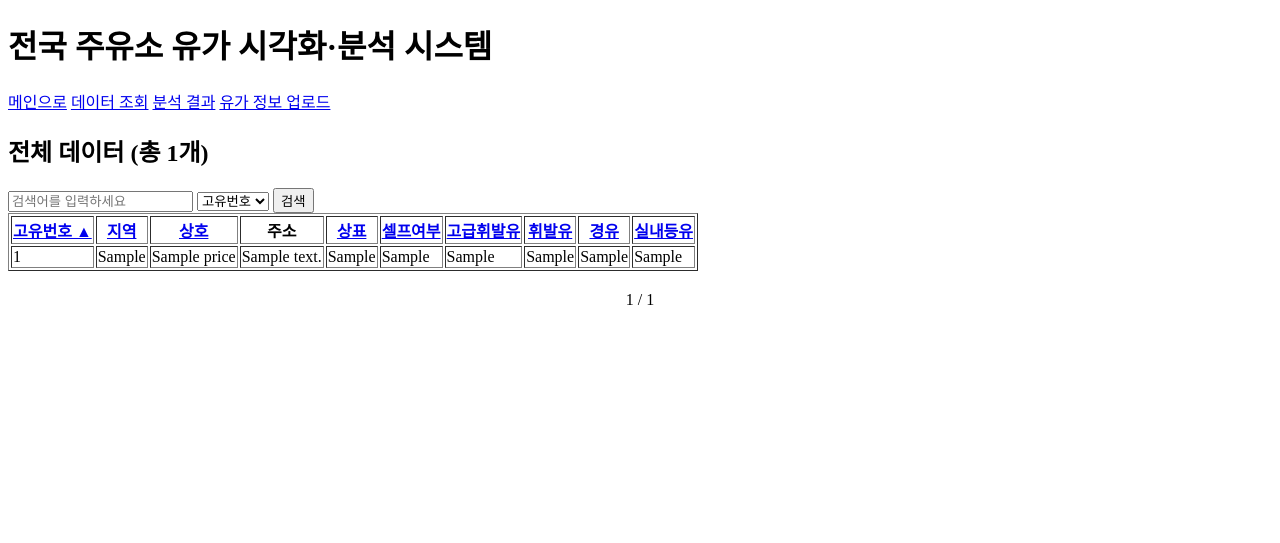
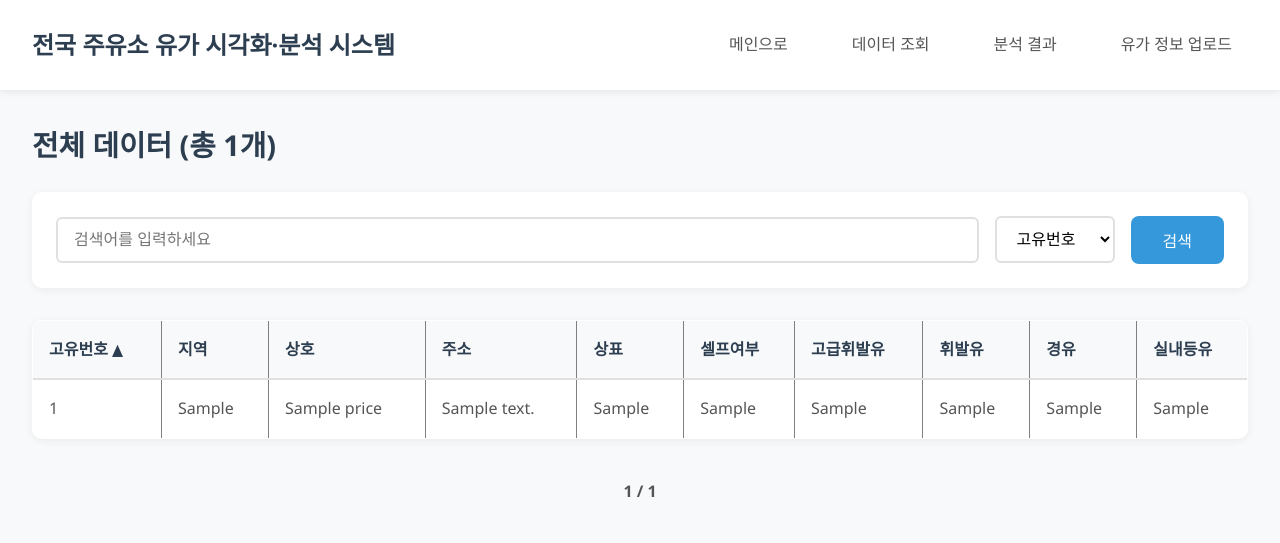
Before and after one commit to tasueom/Gas-price-visualization, a Flask app: page /list in a window 1280 px wide. Shown: the top 543 px of the page. Run offline with Flask 3, Linux system fonts and the light colour scheme; tables that the repository leaves empty or names only in its code hold one stand-in row (values such as "Sample post").

Commit message:
chore: style.css 추가

```diff
--- /dev/null
+++ b/static/css/style.css
@@ -0,0 +1,326 @@
+/* 전역 스타일 */
+* {
+    margin: 0;
+    padding: 0;
+    box-sizing: border-box;
+}
+
+body {
+    font-family: 'Segoe UI', Tahoma, Geneva, Verdana, sans-serif;
+    background-color: #f8f9fa;
+    color: #333;
+    line-height: 1.6;
+}
+
+/* 네비게이션 바 */
+.nav {
+    background-color: #ffffff;
+    padding: 1.5rem 2rem;
+    box-shadow: 0 2px 8px rgba(0, 0, 0, 0.08);
+    margin-bottom: 2rem;
+    display: flex;
+    align-items: center;
+    gap: 2rem;
+    flex-wrap: wrap;
+}
+
+.nav h1 {
+    font-size: 1.5rem;
+    color: #2c3e50;
+    margin-right: auto;
+    font-weight: 600;
+}
+
+.nav a {
+    color: #555;
+    text-decoration: none;
+    padding: 0.5rem 1rem;
+    border-radius: 6px;
+    transition: all 0.2s ease;
+    font-weight: 500;
+}
+
+.nav a:hover {
+    background-color: #f0f0f0;
+    color: #2c3e50;
+}
+
+/* 컨테이너 */
+.container {
+    max-width: 1400px;
+    margin: 0 auto;
+    padding: 0 2rem;
+}
+
+/* 제목 */
+h2 {
+    color: #2c3e50;
+    margin-bottom: 1.5rem;
+    font-size: 1.8rem;
+    font-weight: 600;
+}
+
+h3 {
+    color: #34495e;
+    font-size: 1.2rem;
+    font-weight: 600;
+    margin-bottom: 1rem;
+}
+
+.lead {
+    font-size: 1.1rem;
+    color: #666;
+    text-align: center;
+    padding: 3rem;
+}
+
+/* 버튼 컨테이너 */
+.btn-container {
+    display: flex;
+    gap: 1rem;
+    margin-bottom: 2rem;
+    flex-wrap: wrap;
+}
+
+/* 버튼 스타일 */
+button, .nav a, input[type="submit"] {
+    cursor: pointer;
+}
+
+button {
+    background-color: #ffffff;
+    color: #555;
+    border: 2px solid #e0e0e0;
+    padding: 0.75rem 1.5rem;
+    border-radius: 8px;
+    font-size: 1rem;
+    font-weight: 500;
+    transition: all 0.2s ease;
+}
+
+button:hover {
+    background-color: #f8f9fa;
+    border-color: #2c3e50;
+    color: #2c3e50;
+    transform: translateY(-1px);
+}
+
+button:active {
+    transform: translateY(0);
+}
+
+/* 폼 스타일 */
+form {
+    background-color: #ffffff;
+    padding: 1.5rem;
+    border-radius: 10px;
+    box-shadow: 0 2px 8px rgba(0, 0, 0, 0.06);
+    margin-bottom: 2rem;
+    display: flex;
+    gap: 1rem;
+    align-items: center;
+    flex-wrap: wrap;
+}
+
+input[type="text"],
+input[type="file"],
+select {
+    padding: 0.75rem 1rem;
+    border: 2px solid #e0e0e0;
+    border-radius: 6px;
+    font-size: 1rem;
+    transition: border-color 0.2s ease;
+    background-color: #ffffff;
+}
+
+input[type="text"]:focus,
+select:focus {
+    outline: none;
+    border-color: #3498db;
+}
+
+input[type="text"] {
+    flex: 1;
+    min-width: 250px;
+}
+
+select {
+    min-width: 120px;
+}
+
+form button[type="submit"] {
+    background-color: #3498db;
+    color: white;
+    border: none;
+    padding: 0.75rem 2rem;
+}
+
+form button[type="submit"]:hover {
+    background-color: #2980b9;
+    transform: translateY(-1px);
+}
+
+form a {
+    color: #e74c3c;
+    text-decoration: none;
+    padding: 0.75rem 1.5rem;
+    border-radius: 6px;
+    transition: background-color 0.2s ease;
+    font-weight: 500;
+}
+
+form a:hover {
+    background-color: #fee;
+}
+
+/* 테이블 스타일 */
+table {
+    width: 100%;
+    background-color: #ffffff;
+    border-collapse: collapse;
+    border-radius: 10px;
+    overflow: hidden;
+    box-shadow: 0 2px 8px rgba(0, 0, 0, 0.06);
+    margin-bottom: 2rem;
+}
+
+thead {
+    background-color: #f8f9fa;
+}
+
+th {
+    padding: 1rem;
+    text-align: left;
+    font-weight: 600;
+    color: #2c3e50;
+    border-bottom: 2px solid #e0e0e0;
+}
+
+th a {
+    color: #2c3e50;
+    text-decoration: none;
+    display: block;
+    transition: color 0.2s ease;
+}
+
+th a:hover {
+    color: #3498db;
+}
+
+td {
+    padding: 1rem;
+    border-bottom: 1px solid #f0f0f0;
+    color: #555;
+}
+
+tbody tr:hover {
+    background-color: #f8f9fa;
+}
+
+tbody tr:last-child td {
+    border-bottom: none;
+}
+
+/* 페이징 네비게이션 */
+div[style*="text-align: center"] {
+    display: flex;
+    justify-content: center;
+    align-items: center;
+    gap: 1rem;
+    margin: 2rem 0;
+    flex-wrap: wrap;
+}
+
+div[style*="text-align: center"] a {
+    color: #3498db;
+    text-decoration: none;
+    padding: 0.5rem 1rem;
+    border-radius: 6px;
+    border: 2px solid #3498db;
+    transition: all 0.2s ease;
+    font-weight: 500;
+}
+
+div[style*="text-align: center"] a:hover {
+    background-color: #3498db;
+    color: white;
+}
+
+div[style*="text-align: center"] span {
+    padding: 0.5rem 1rem;
+    color: #555;
+    font-weight: 600;
+}
+
+/* 차트 컨테이너 */
+#pie-chart-container,
+#bar-chart-container,
+#distribution-chart-container {
+    background-color: #ffffff;
+    padding: 2rem;
+    border-radius: 10px;
+    box-shadow: 0 2px 8px rgba(0, 0, 0, 0.06);
+}
+
+/* 반응형 디자인 */
+@media (max-width: 768px) {
+    .nav {
+        flex-direction: column;
+        align-items: flex-start;
+        gap: 1rem;
+    }
+
+    .nav h1 {
+        margin-right: 0;
+        margin-bottom: 0.5rem;
+    }
+
+    .container {
+        padding: 0 1rem;
+    }
+
+    form {
+        flex-direction: column;
+        align-items: stretch;
+    }
+
+    input[type="text"],
+    select {
+        width: 100%;
+        min-width: auto;
+    }
+
+    .btn-container {
+        flex-direction: column;
+    }
+
+    button {
+        width: 100%;
+    }
+
+    table {
+        font-size: 0.9rem;
+    }
+
+    th, td {
+        padding: 0.75rem 0.5rem;
+    }
+}
+
+/* 스크롤바 스타일 (선택사항) */
+::-webkit-scrollbar {
+    width: 10px;
+}
+
+::-webkit-scrollbar-track {
+    background: #f1f1f1;
+}
+
+::-webkit-scrollbar-thumb {
+    background: #c0c0c0;
+    border-radius: 5px;
+}
+
+::-webkit-scrollbar-thumb:hover {
+    background: #a0a0a0;
+}
--- a/templates/layout.html
+++ b/templates/layout.html
@@ -4,6 +4,7 @@
     <meta charset="UTF-8">
     <meta name="viewport" content="width=device-width, initial-scale=1.0">
     <title>전국 주유소 유가 시각화·분석 시스템</title>
+    <link rel="stylesheet" href="{{ url_for('static', filename='css/style.css') }}">
     <script src="https://cdn.jsdelivr.net/npm/chart.js"></script>
 </head>
 <body>
```
